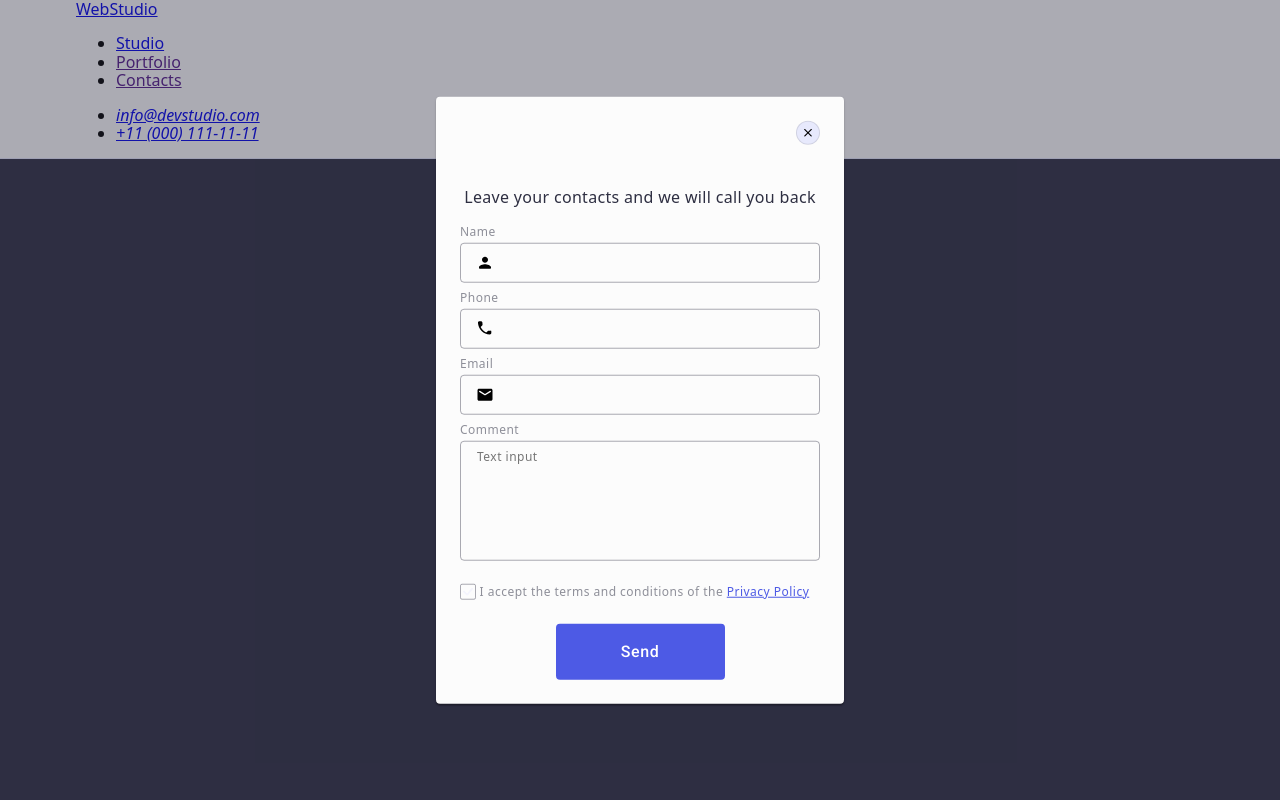
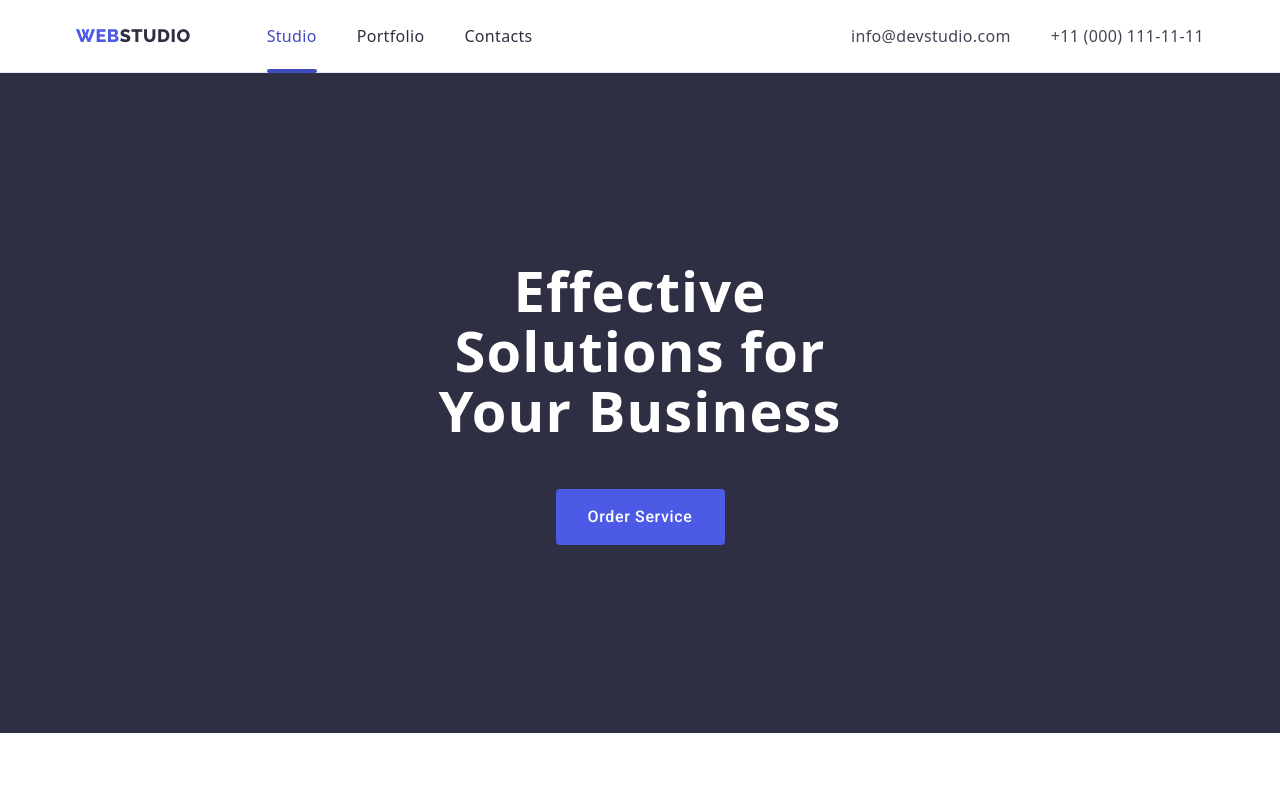
Before and after one commit to MuhammedAcibalik/goit-markup-hw-05, a plain HTML site: page index.html in a window 1280 px wide. Shown: the top 800 px of the page. Drawn offline with nearby package versions, Linux system fonts and the light colour scheme.

Commit message:
Update styles.css

```diff
--- a/css/styles.css
+++ b/css/styles.css
@@ -8,6 +8,102 @@
 /* Header */
 .header {
     border-bottom: 1px solid #e7e9fc;
+    background-color: #ffffff;
+    box-shadow: 0px 2px 1px rgba(46, 47, 66, 0.08), 0px 1px 1px rgba(46, 47, 66, 0.16), 0px 1px 6px rgba(46, 47, 66, 0.08);
+}
+
+.header-container {
+    display: flex;
+    align-items: center;
+}
+
+.header-navigation {
+    display: flex;
+    align-items: center;
+    margin-right: auto;
+}
+
+.header-logo {
+    font-family: "Raleway", sans-serif;
+    font-weight: 800;
+    font-size: 18px;
+    line-height: 1.17;
+    letter-spacing: 0.03em;
+    text-transform: uppercase;
+    color: #4d5ae5;
+    text-decoration: none;
+    margin-right: 76px;
+}
+
+.header-logo-studio {
+    color: #2e2f42;
+}
+
+.header-menu {
+    display: flex;
+    gap: 40px;
+    padding: 0;
+    margin: 0;
+    list-style: none;
+}
+
+.header-menu-link {
+    display: block;
+    padding: 24px 0;
+    font-weight: 500;
+    font-size: 16px;
+    line-height: 1.5;
+    letter-spacing: 0.02em;
+    color: #2e2f42;
+    text-decoration: none;
+    transition: color 250ms cubic-bezier(0.4, 0, 0.2, 1);
+    position: relative;
+}
+
+.header-menu-link.current {
+    color: #404bbf;
+}
+
+.header-menu-link.current::after {
+    content: '';
+    position: absolute;
+    left: 0;
+    bottom: -1px;
+    height: 4px;
+    width: 100%;
+    background-color: #404bbf;
+    border-radius: 2px;
+}
+
+.header-menu-link:hover,
+.header-menu-link:focus {
+    color: #404bbf;
+}
+
+.header-address {
+    font-style: normal;
+}
+
+.header-contacts {
+    display: flex;
+    gap: 40px;
+    padding: 0;
+    margin: 0;
+    list-style: none;
+}
+
+.header-contacts-link {
+    font-size: 16px;
+    line-height: 1.5;
+    letter-spacing: 0.02em;
+    color: #434455;
+    text-decoration: none;
+    transition: color 250ms cubic-bezier(0.4, 0, 0.2, 1);
+}
+
+.header-contacts-link:hover,
+.header-contacts-link:focus {
+    color: #404bbf;
 }
 
 /* Hero Section */
@@ -66,11 +162,21 @@
     transition: opacity 250ms cubic-bezier(0.4, 0, 0.2, 1), visibility 250ms cubic-bezier(0.4, 0, 0.2, 1);
 }
 
+.modal-window.is-hidden {
+    opacity: 0;
+    visibility: hidden;
+    pointer-events: none;
+}
+
+.modal-window.is-hidden .modal-container {
+    transform: translate(-50%, -50%) scale(0.9);
+}
+
 .modal-container {
     position: absolute;
     top: 50%;
     left: 50%;
-    transform: translate(-50%, -50%);
+    transform: translate(-50%, -50%) scale(1);
     width: 408px;
     min-height: 584px;
     background: #fcfcfc;
```
